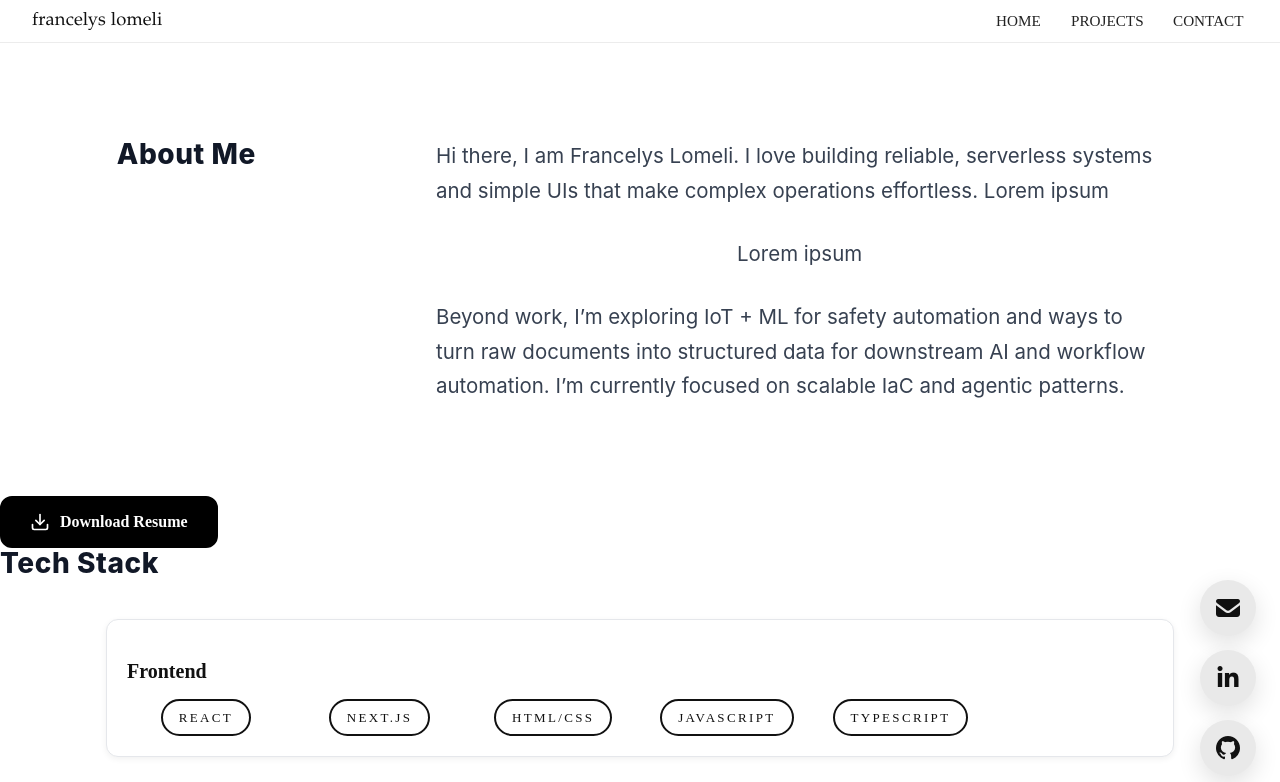
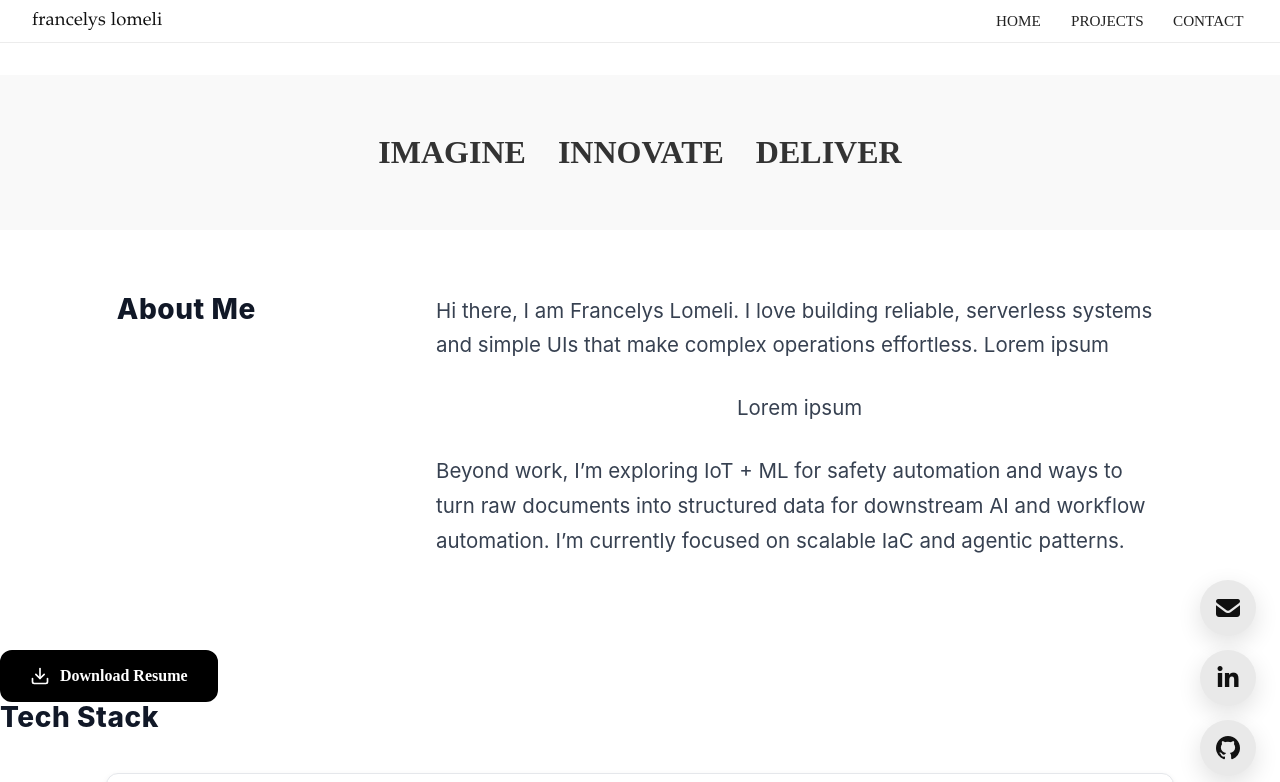
Before and after one commit to francelysl/Personal-Website, a React (Create React App) app: page / in a window 1280 px wide. Shown: the top 782 px of the page. Built offline with nearby package versions, Linux system fonts and the light colour scheme.

Commit message:
Adding imagine, innovate, deliver section

```diff
--- a/src/pages/Home.jsx
+++ b/src/pages/Home.jsx
@@ -11,6 +11,14 @@ import "../styles/EducationItem.css";
 export default function Home() {
   return (
     <section id="home" style={{ padding: "32px 0" }}>
+
+
+ <div className="innovate-deliver-section">
+        <h2 className="imagine-innovate-deliver">Imagine</h2>
+        <h2 className="imagine-innovate-deliver">Innovate</h2>
+        <h2 className="imagine-innovate-deliver">Deliver</h2>
+      </div>
+
       <AboutMe />
       <a
   href="/resume.pdf"
--- a/src/styles/Navbar.css
+++ b/src/styles/Navbar.css
@@ -132,6 +132,25 @@ body {
     transform: translateY(-1px);
 }
 
+
+/* Imagine, Innovate, Deliver Section */
+.innovate-deliver-section {
+    display: flex;
+    justify-content: center;
+    align-items: center;
+    gap: 32px; /* Space between words */
+    padding: 32px 0;
+    background-color: #f9f9f9; /* Optional background color */
+  }
+
+  .imagine-innovate-deliver {
+    font-size: 2rem;
+    font-weight: bold;
+    color: #333;
+    text-transform: uppercase;
+  }
+
+
 @media (max-width: 520px) {
     .nav-inner {
         padding: 12px 14px;
```
